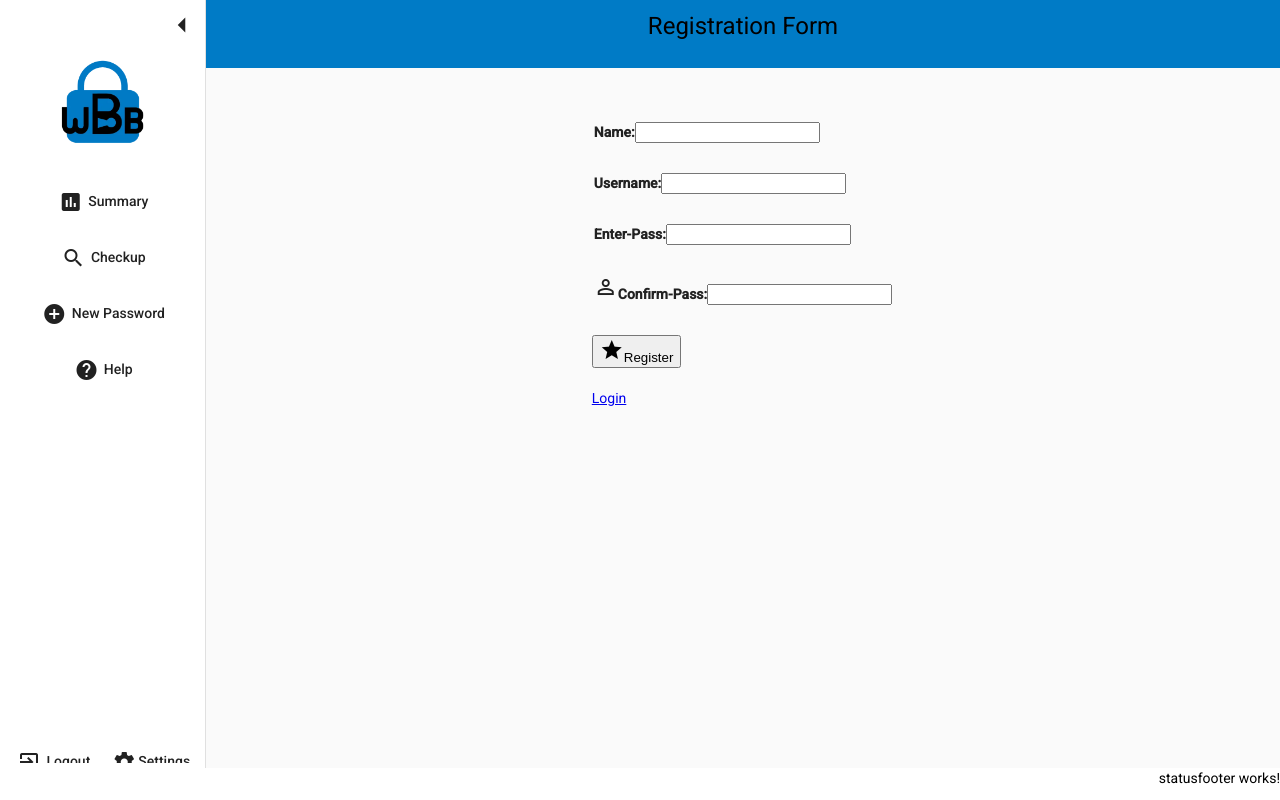
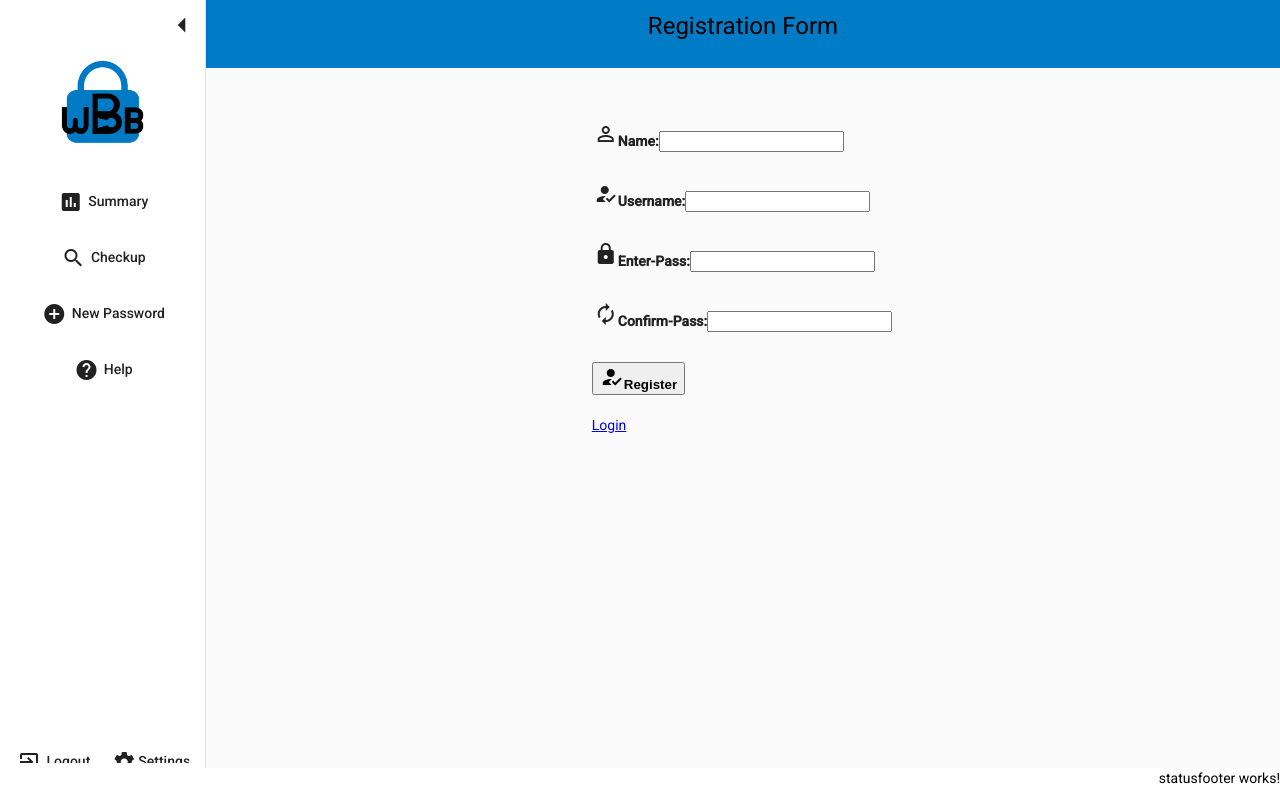
Before and after one commit to sami800/wbbpwmanclient, an Angular app: page /register in a window 1280 px wide. Built offline with nearby package versions, Linux system fonts and the light colour scheme; no server answers.

Commit message:
update login and reg

```diff
--- a/src/app/logindialog/logindialog.component.html
+++ b/src/app/logindialog/logindialog.component.html
@@ -4,11 +4,13 @@
 
 <div>
 <form align="center">
-        <label for="username"><b>Username</b></label>
+        <mat-icon>perm_identity</mat-icon>
+        <label for="username"><b>Username:</b></label>
         <input type="text" name="username"/><br><br>
-        <label for="password"><b>Password</b></label>
+        <mat-icon>vpn_key</mat-icon>
+        <label for="password"><b>Password:</b></label>
         <input type="password" name="password"/><br><br>
-        <button >Login</button><br>
+        <button mat-raise-button><mat-icon>lock_open</mat-icon>Login</button><br><br>
         <a routerLink="/register" >Register</a>
 </form>
 </div>
--- a/src/app/registrationdialog/registrationdialog.component.html
+++ b/src/app/registrationdialog/registrationdialog.component.html
@@ -6,29 +6,31 @@
 <form>
 
 <fieldset>
+    <mat-icon>perm_identity</mat-icon>
     <label for="username"><b>Name:</b></label>
     <input type="text" name="name"/><br><br>
 </fieldset>
 
 <fieldset>
+    <mat-icon>how_to_reg</mat-icon>
     <label for="username"><b>Username:</b></label>
     <input type="text" username="username"/><br><br>
 </fieldset>
 
 <fieldset>
+    <mat-icon>lock</mat-icon>
     <label for="password"><b>Enter-Pass:</b></label>
     <input type="password" name="password" /><br><br>
 </fieldset>
 
 <fieldset>
-    <mat-icon>perm_identity</mat-icon>
+    <mat-icon>autorenew</mat-icon>
     <label for="passwordconfirm"><b>Confirm-Pass:</b></label>
-
     <input type="password" name="password" /><br><br>
 
 </fieldset>
 
-    <button mat-raise-button><mat-icon>star</mat-icon>Register</button><br><br>
+    <button mat-raise-button><mat-icon>how_to_reg</mat-icon><b>Register</b></button><br><br>
     <a routerLink="/login">Login</a>
 
 </form>
```
